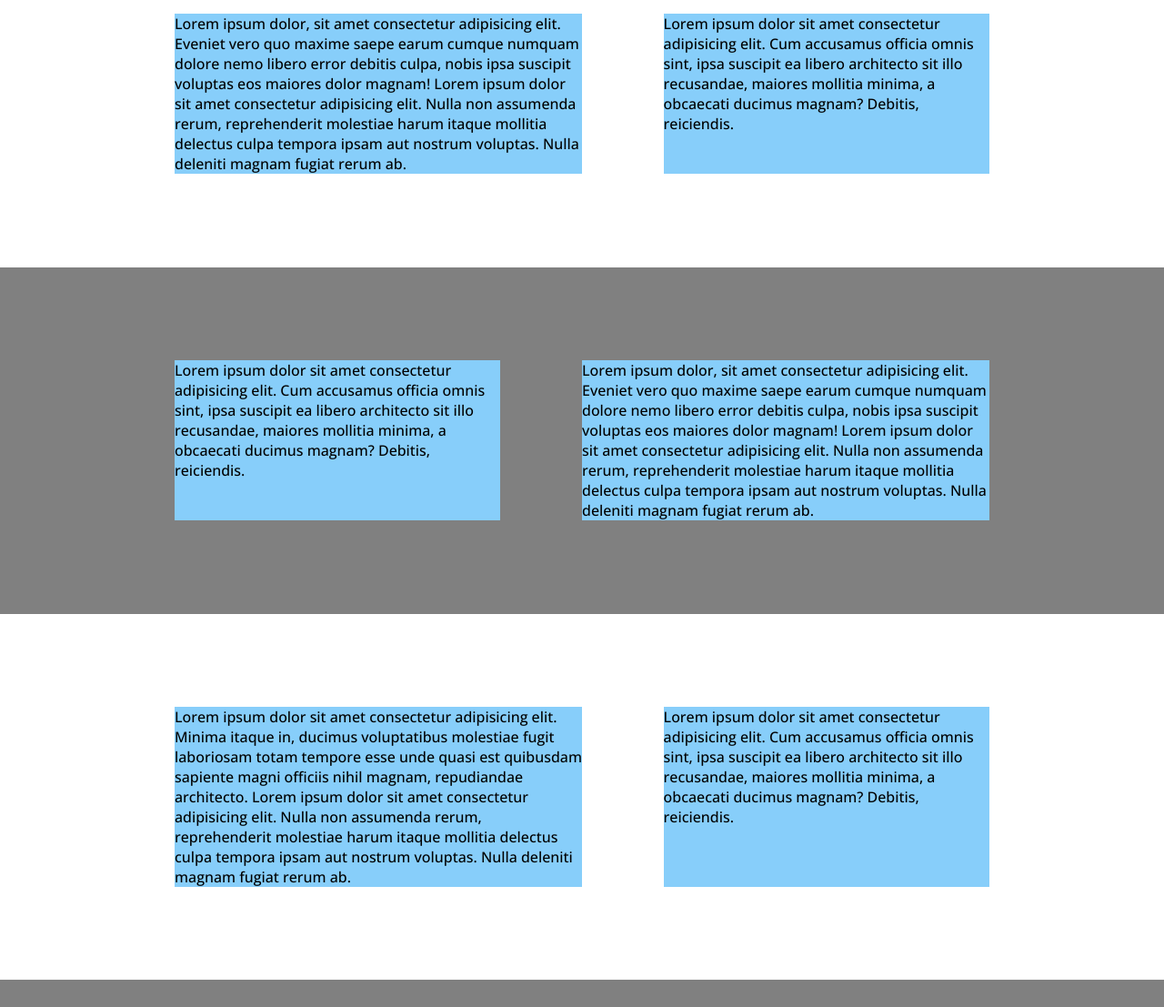
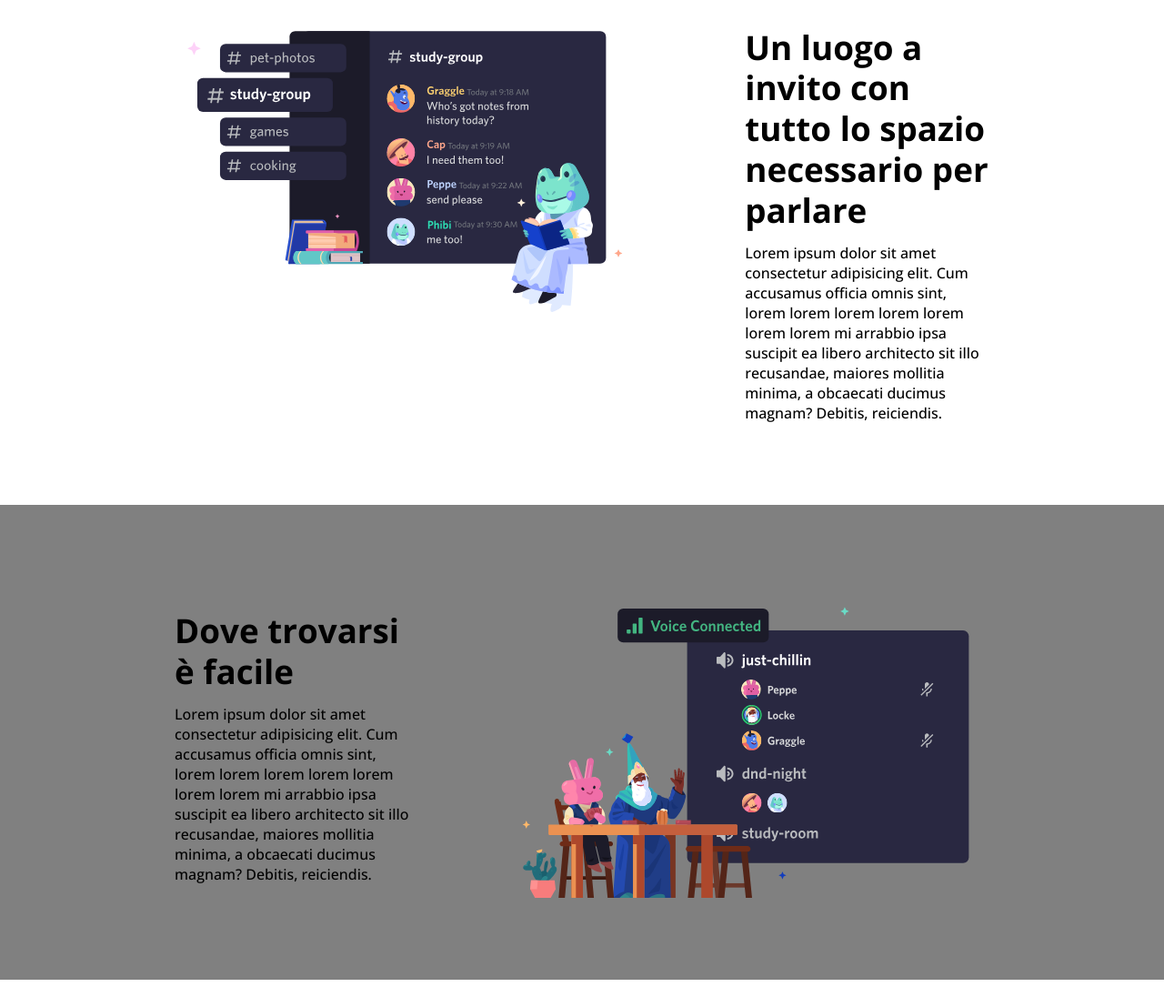
Before and after one commit to TomekWebDev/htmlcss-discord, a plain HTML site: page index.html in a window 1280 px wide. Shown: the part 685-1792 px from the top of the page at 91% size. Drawn offline with nearby package versions, Linux system fonts and the light colour scheme.

Commit message:
Section part done

```diff
--- a/index.html
+++ b/index.html
@@ -27,7 +27,7 @@
         </div>
 
         <div class="headingContainer">
-            <h1 class="mainTitle">Il tuo posto per parlare</h1>
+            <h1 class="headerTitle">Il tuo posto per parlare</h1>
             <p>Lorem ipsum dolor, si consectetur adipisicing elit. Blanditiis fugit voluptas at sint amet, vero dolorem officia perferendis beatae, assumenda commodi architecto eveniet cum! Molestiae fuga ducimus labore impedit esse.</p>
 
             <div class="buttonsContainer flexContainer justifyAround">
@@ -40,30 +40,30 @@
 
     <!-- If using section tags remember to use a heading tag -->
 
-    <section class="sectionWhite flexRow">
+    <section class="section1 sectionWhite flexRow">
         <div class="sectionContainer width70Container flexContainer justifyBetween">
-            <div class="larger">Lorem ipsum dolor, sit amet consectetur adipisicing elit. Eveniet vero quo maxime saepe earum cumque numquam dolore nemo libero error debitis culpa, nobis ipsa suscipit voluptas eos maiores dolor magnam! Lorem ipsum dolor sit amet consectetur adipisicing elit. Nulla non assumenda rerum, reprehenderit molestiae harum itaque mollitia delectus culpa tempora ipsam aut nostrum voluptas. Nulla deleniti magnam fugiat rerum ab.</div>
-            <div class="smaller">Lorem ipsum dolor sit amet consectetur adipisicing elit. Cum accusamus officia omnis sint, ipsa suscipit ea libero architecto sit illo recusandae, maiores mollitia minima, a obcaecati ducimus magnam? Debitis, reiciendis.</div>
+            <div class="larger imgItem"><img src="img/item1.svg" alt=""></div>
+            <div class="smaller textItem"><h2 class="sectionTitle">Un luogo a invito con tutto lo spazio necessario per parlare</h2>Lorem ipsum dolor sit amet consectetur adipisicing elit. Cum accusamus officia omnis sint, lorem lorem lorem lorem lorem lorem lorem mi arrabbio ipsa suscipit ea libero architecto sit illo recusandae, maiores mollitia minima, a obcaecati ducimus magnam? Debitis, reiciendis.</div>
         </div>
     </section>
 
-    <section class="sectionGray flexRow">
+    <section class="section2 sectionGray flexRow">
         <div class="sectionContainerReverse width70Container flexContainer justifyBetween">
-            <div class="larger">Lorem ipsum dolor, sit amet consectetur adipisicing elit. Eveniet vero quo maxime saepe earum cumque numquam dolore nemo libero error debitis culpa, nobis ipsa suscipit voluptas eos maiores dolor magnam! Lorem ipsum dolor sit amet consectetur adipisicing elit. Nulla non assumenda rerum, reprehenderit molestiae harum itaque mollitia delectus culpa tempora ipsam aut nostrum voluptas. Nulla deleniti magnam fugiat rerum ab.</div>
-            <div class="smaller">Lorem ipsum dolor sit amet consectetur adipisicing elit. Cum accusamus officia omnis sint, ipsa suscipit ea libero architecto sit illo recusandae, maiores mollitia minima, a obcaecati ducimus magnam? Debitis, reiciendis.</div>
+            <div class="larger imgItem"><img src="img/item2.svg" alt=""></div>
+            <div class="smaller textItem"><h2 class="sectionTitle">Dove trovarsi è facile</h2>Lorem ipsum dolor sit amet consectetur adipisicing elit. Cum accusamus officia omnis sint, lorem lorem lorem lorem lorem lorem lorem mi arrabbio ipsa suscipit ea libero architecto sit illo recusandae, maiores mollitia minima, a obcaecati ducimus magnam? Debitis, reiciendis.</div>
         </div>
     </section>
 
-    <section class="sectionWhite flexRow">
+    <section class="section3 sectionWhite flexRow">
         <div class="sectionContainer width70Container flexContainer justifyBetween">
-            <div class="larger">Lorem ipsum dolor sit amet consectetur adipisicing elit. Minima itaque in, ducimus voluptatibus molestiae fugit laboriosam totam tempore esse unde quasi est quibusdam sapiente magni officiis nihil magnam, repudiandae architecto. Lorem ipsum dolor sit amet consectetur adipisicing elit. Nulla non assumenda rerum, reprehenderit molestiae harum itaque mollitia delectus culpa tempora ipsam aut nostrum voluptas. Nulla deleniti magnam fugiat rerum ab.</div>
-            <div class="smaller">Lorem ipsum dolor sit amet consectetur adipisicing elit. Cum accusamus officia omnis sint, ipsa suscipit ea libero architecto sit illo recusandae, maiores mollitia minima, a obcaecati ducimus magnam? Debitis, reiciendis.</div>
+            <div class="larger imgItem"><img src="img/item3.svg" alt=""></div>
+            <div class="smaller textItem"><h2 class="sectionTitle">Da pochi a un fandom</h2>Lorem ipsum dolor sit amet consectetur adipisicing elit. Cum accusamus officia omnis sint, lorem lorem lorem lorem lorem lorem lorem mi arrabbio ipsa suscipit ea libero architecto sit illo recusandae, maiores mollitia minima, a obcaecati ducimus magnam? Debitis, reiciendis.</div>
         </div>
     </section>
 
     <!-- poteva non esserci flex e solo div centrati e spostati effettivamente -->
 
-    <section class="sectionGray">
+    <section class="section4 sectionGray">
         <div class="width70Container sectionContainer flexContainer flexColumn alignCenter">
             <div class="sectionTitle">Tecnologia affidabile blabla</div>
             <div class="imgHorizontal">Lorem ipsum dolor sit, amet consectetur adipisicing elit. Minus eligendi quaerat excepturi ducimus minima ipsum ex est repellendus earum quia suscipit asperiores distinctio reprehenderit, at impedit laboriosam officiis dolore! Dignissimos.
@@ -73,20 +73,6 @@
             Fuga modi dignissimos magni? Quasi sit exercitationem ullam alias architecto provident cupiditate corporis magni maiores. Cupiditate quaerat, alias, neque omnis hic error officia provident saepe ad eius quasi, ea adipisci?</div>
             <div>Pronto?</div>
             <button class="bigButton whiteButton">Download</button>
-        </div>
-    </section>
-
-    <section class="sectionWhite">
-        <div class="width70Container sectionContainer flexContainer flexColumn alignCenter">
-            <div class="sectionTitle">Tecnologia affidabile blabla</div>
-            <p class="sectionParagraph">Lorem ipsum dolor sit amet consectetur adipisicing elit. Totam rem aliquid provident sapiente voluptatem fugit temporibus ullam inventore, laborum veniam cum fugiat, voluptates quae exercitationem reprehenderit. Ad minima eius adipisci!</p>
-            <div class="imgHorizontal">Lorem ipsum dolor sit, amet consectetur adipisicing elit. Minus eligendi quaerat excepturi ducimus minima ipsum ex est repellendus earum quia suscipit asperiores distinctio reprehenderit, at impedit laboriosam officiis dolore! Dignissimos.
-            Magni hic voluptate distinctio velit laboriosam reiciendis recusandae ad ex, rerum illum adipisci, corporis accusamus natus libero, consectetur odit neque obcaecati minus veritatis maxime ullam aliquam quis! Praesentium, voluptas numquam.
-            Ratione veritatis provident quam libero magni porro, dignissimos asperiores mollitia dolorem a tempore sunt dolores quos sed obcaecati laborum atque tenetur harum impedit quasi quaerat officia sapiente, in odio? Similique!
-            Eveniet consectetur deserunt ipsa. Quos suscipit, eligendi placeat iste dolore repudiandae iusto maiores reprehenderit earum quod. Commodi numquam consequatur cum, fugit pariatur doloribus architecto laborum corrupti incidunt porro voluptas voluptatum?
-            Fuga modi dignissimos magni? Quasi sit exercitationem ullam alias architecto provident cupiditate corporis magni maiores. Cupiditate quaerat, alias, neque omnis hic error officia provident saepe ad eius quasi, ea adipisci?</div>
-            <div>Pronto?</div>
-            <button>Download</button>
         </div>
     </section>
 
--- a/style.css
+++ b/style.css
@@ -16,10 +16,39 @@ ul{
     list-style: none;
 }
 
+button{
+    /* padding: 5px 12px; */
+    padding: 0.5rem 1rem;
+    border: none;
+    border-radius: 2rem;
+    /* margin-top: 3%; */
+    font-family: 'Open Sans', sans-serif;
+    font-size: small;
+    background-color: white;
+}
+
+.bigButtons{
+    font-size: medium;
+    font-weight: 500;
+    margin-top: 5%;
+    padding: 0.8rem 1rem;
+}
+
+.whiteButton{
+    background-color: white;
+}
+
+.blackButton{
+    background-color: black;
+    color: white;
+}
+
 .width70Container{
     width: 70%;
     margin: auto;
 }
+
+/* header */
 
 .topBarContainer{
     padding-top: 1%;
@@ -31,12 +60,6 @@ ul{
     background-repeat: no-repeat;
     background-position: center;
 }
-
-/* .headerElement{
-    height: 60px;
-    background-color:coral;
-    padding: 2%;
-} */
 
 .menuContainer{
     flex-basis: 80%;
@@ -63,37 +86,9 @@ ul{
     padding-bottom: 9%;
 }
 
-.mainTitle{
+.headerTitle{
     margin-bottom: 5%;
     font-size: 3rem;
-}
-
-button{
-    /* padding: 5px 12px; */
-    padding: 0.5rem 1rem;
-    border: none;
-    border-radius: 2rem;
-    /* margin-top: 3%; */
-    font-family: 'Open Sans', sans-serif;
-    font-size: small;
-    background-color: white;
-
-}
-
-.bigButtons{
-    font-size: medium;
-    font-weight: 500;
-    margin-top: 5%;
-    padding: 0.8rem 1rem;
-}
-
-.whiteButton{
-    background-color: white;
-}
-
-.blackButton{
-    background-color: black;
-    color: white;
 }
 
 .buttonsContainer{
@@ -101,9 +96,11 @@ button{
     margin: auto;
 }
 
+/* sections in columns */
+
 section{
-    padding-top: 8%;
-    padding-bottom: 8%;
+    padding-top: 7%;
+    padding-bottom: 7%;
 }
 
 .sectionWhite{
@@ -118,18 +115,38 @@ section{
     flex-direction: row-reverse;
 }
 
-.larger,
+/* .larger,
 .smaller{
     background-color: lightskyblue;
-}
+} */
 
 .larger{
-    flex-basis: 50%;
+    width: 59%;
 }
 
 .smaller{
-    flex-basis: 40%;
+    width: 30%;
+    padding-top: 3%;
 }
+
+/*  */
+
+.section3 .smaller{
+    padding-top: 1%;
+}
+
+.larger > img{
+    width: 100%;
+    vertical-align: middle;
+}
+
+.flexRow .sectionTitle{
+    text-align: left;
+    font-size: 2.3rem;
+    line-height: 2.8rem;
+}
+
+/* sections in rows */
 
 /* se sostituisco section title con un H non serve il margin bottom */
 
@@ -143,6 +160,8 @@ section{
 .imgHorizontal{
     background-color: beige;
 }
+
+/* footer */
 
 footer{
     background-color: #23272A;
```
